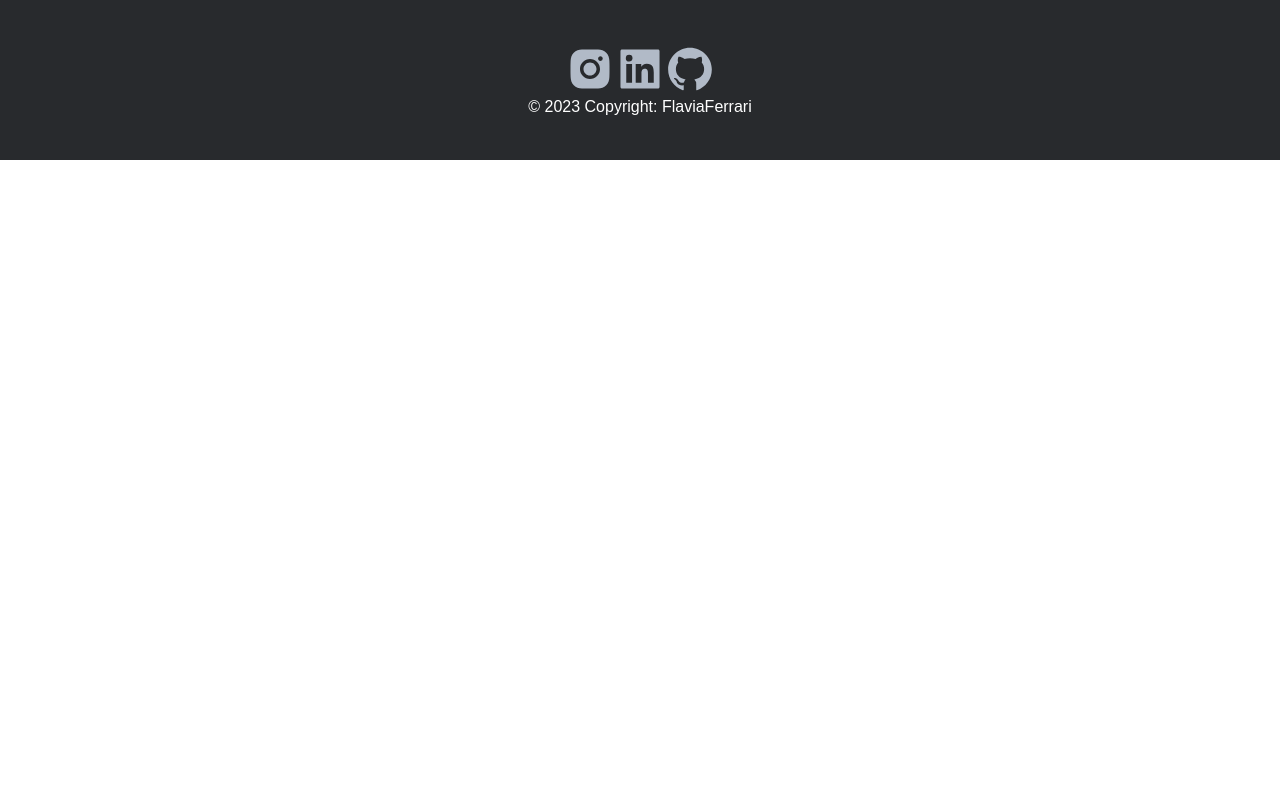
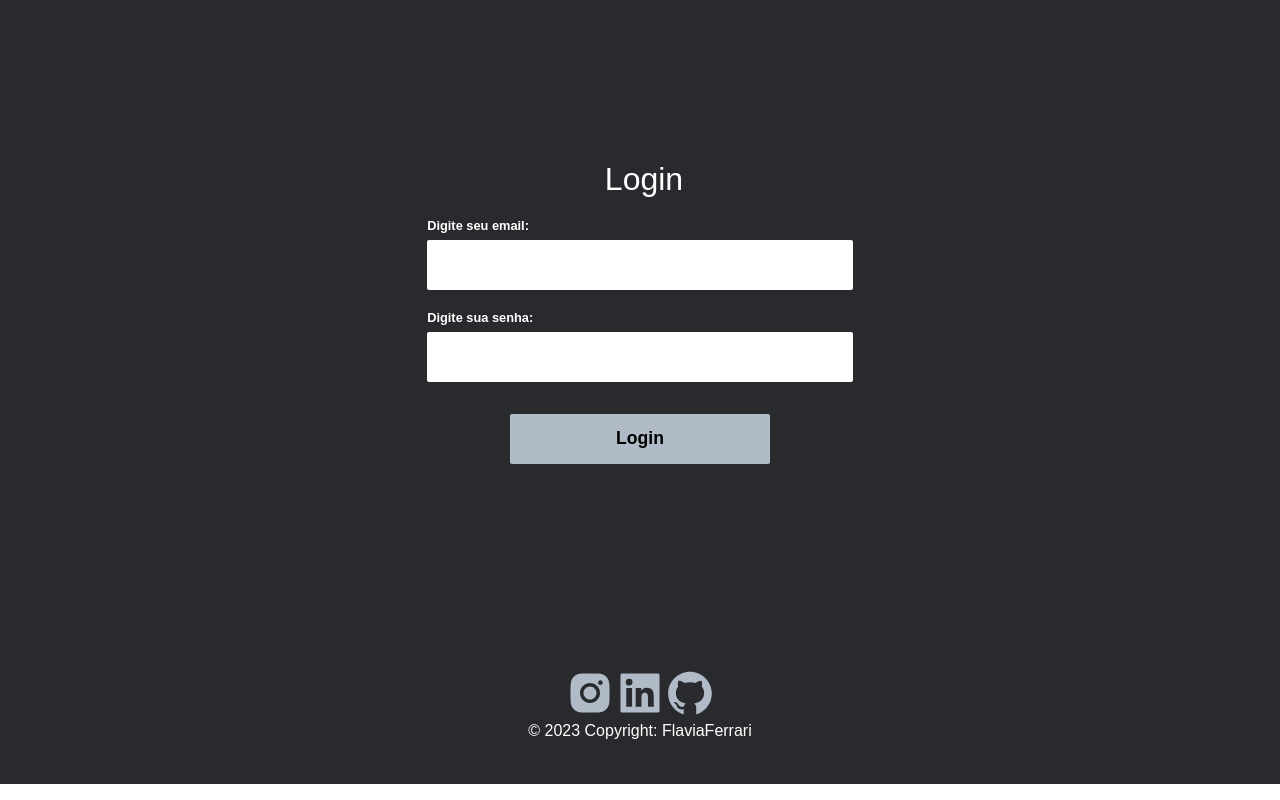
Before and after one commit to ferrariflaviaa/APIDeGames, a React (Create React App) app in the folder games/: page /auth in a window 1280 px wide. Built offline with nearby package versions, Linux system fonts and the light colour scheme.

Commit message:
feat: login screen and authentication functions

```diff
--- /dev/null
+++ b/games/src/api/POST/postAuth.ts
@@ -0,0 +1,36 @@
+import { toast } from "react-toastify";
+
+import { API_GAMES } from "..";
+
+import { User } from "../../types/User";
+
+interface IAuth {
+  email: string;
+  password: string;
+}
+const postAuth = async ({
+  email,
+  password,
+}: IAuth): Promise<User | undefined> => {
+  const data = { email, password };
+
+  return new Promise((resolve) => {
+    try {
+      API_GAMES.post("/games/auth", data)
+        .then((res) => {
+          const user: User = res.data;
+          resolve(user);
+          return user;
+        })
+        .catch((_) => {
+          toast.warning("EMAIL OU SENHA INCORRETOS");
+          resolve(undefined);
+          return undefined;
+        });
+    } catch (erro) {
+      resolve(undefined);
+    }
+  });
+};
+
+export { postAuth };
--- a/games/src/api/index.tsx
+++ b/games/src/api/index.tsx
@@ -1,5 +1,5 @@
 import axios from "axios";
 
 export const API_GAMES = axios.create({
-  baseURL: "http://localhost:8080/",
+  baseURL: "http://localhost:8080",
 });
--- a/games/src/components/CustonHeaderPage/index.tsx
+++ b/games/src/components/CustonHeaderPage/index.tsx
@@ -3,7 +3,7 @@ import { ReactNode } from "react";
 import { CustonHeaderPageContainer } from "./styles";
 
 export interface ICustonHeaderPage {
-  title: "Cadastro de jogos" | "Edição de jogo";
+  title: "Cadastro de jogos" | "Edição de jogo" | "Login";
 }
 export const CustonHeaderPage = ({ title }: ICustonHeaderPage) => {
   return (
--- /dev/null
+++ b/games/src/pages/login/index.tsx
@@ -0,0 +1,49 @@
+/* eslint-disable consistent-return */
+import { useState, useEffect } from "react";
+import { useParams } from "react-router-dom";
+import { toast } from "react-toastify";
+
+import { Button } from "../../components/Button";
+import { CustonHeaderPage } from "../../components/CustonHeaderPage";
+import { InputForm } from "../../components/InputForm";
+import { CustomContainer } from "../../styles/globalStyles";
+import { validLogin } from "./services";
+import { NewClientForm } from "./styled";
+
+export const Login = () => {
+  const [email, setEmail] = useState<string>("");
+  const [password, setPassword] = useState<string>("");
+
+  return (
+    <CustomContainer>
+      <NewClientForm>
+        <CustonHeaderPage title="Login" />
+        <InputForm
+          name="email"
+          title="Digite seu email:"
+          type="text"
+          sizeInput={35}
+          value={email}
+          onChange={setEmail}
+          disabled={false}
+        />
+        <InputForm
+          name="password"
+          title="Digite sua senha:"
+          type="password"
+          sizeInput={35}
+          value={password}
+          onChange={setPassword}
+          disabled={false}
+        />
+
+        <Button
+          isPrimary="blue"
+          title="Login"
+          onClink={() => validLogin({ email, password })}
+          space={false}
+        />
+      </NewClientForm>
+    </CustomContainer>
+  );
+};
--- /dev/null
+++ b/games/src/pages/login/services.ts
@@ -0,0 +1,21 @@
+import { toast } from "react-toastify";
+
+import { postAuth } from "../../api/POST/postAuth";
+
+interface IValidLogin {
+  email: string;
+  password: string;
+}
+const validLogin = ({ email, password }: IValidLogin) => {
+  if (email !== "" && password !== "") {
+    postAuth({ email, password }).then((res) => {
+      if (res) {
+        toast.success("LOGIN COM SUCESSO");
+      }
+    });
+  } else {
+    toast.warning("PREECHA TODOAS OS CAMPOS");
+  }
+};
+
+export { validLogin };
--- /dev/null
+++ b/games/src/pages/login/styled.ts
@@ -0,0 +1,16 @@
+import styled from "styled-components";
+
+export const NewClientForm = styled.form`
+  width: 100%;
+  height: 70vh;
+  display: flex;
+  flex-direction: column;
+  justify-content: center;
+  align-items: center;
+  overflow-y: auto;
+  transition: 0.3s all;
+
+  @media (max-width: 929px) {
+    flex-direction: column;
+  }
+`;
--- a/games/src/router/app.routes.tsx
+++ b/games/src/router/app.routes.tsx
@@ -2,6 +2,7 @@ import { Routes, Route, BrowserRouter } from "react-router-dom";
 
 import { Edition } from "../pages/edition";
 import { Home } from "../pages/home";
+import { Login } from "../pages/login";
 import { RegisterGame } from "../pages/register";
 
 export const AppRoutes = () => {
@@ -11,6 +12,7 @@ export const AppRoutes = () => {
         <Route path="/" element={<Home />} />
         <Route path="/register" element={<RegisterGame />} />
         <Route path="/edition/:id" element={<Edition />} />
+        <Route path="/auth" element={<Login />} />
       </Routes>
     </BrowserRouter>
   );
--- /dev/null
+++ b/games/src/types/User.ts
@@ -0,0 +1,6 @@
+export type User = {
+  email?: string;
+  password?: string;
+  token?: string;
+  id?: string;
+};
```
Also changed, not shown: 1 other file (tests, documents, lock files or other folders).
